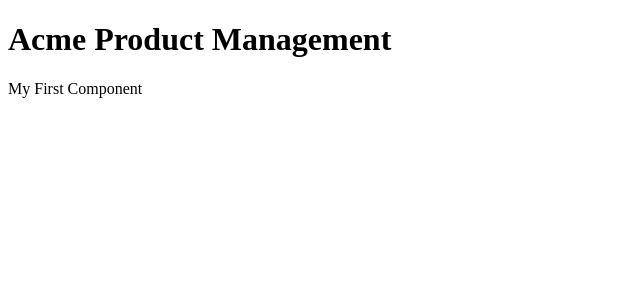
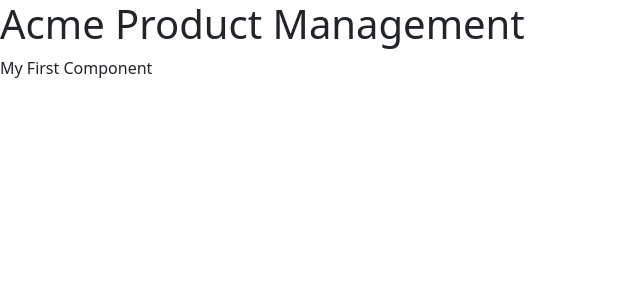
Before and after one commit to kandance/apm, an Angular app: page / in a window 1280 px wide. Shown: the top 300 px of the page, without its empty margins (0-640 px from the left). Built offline with nearby package versions, Linux system fonts and the light colour scheme.

Commit message:
css files imported

```diff
--- a/src/styles.css
+++ b/src/styles.css
@@ -1,3 +1,3 @@
 /* You can add global styles to this file, and also import other style files */
-/* @import '~bootstrap/dist/css/boostrap.min.css';
-@import '~font-awesome/css/font-awesome.min.css'; */
+@import '~bootstrap/dist/css/bootstrap.min.css';
+@import '~font-awesome/css/font-awesome.min.css';
```
